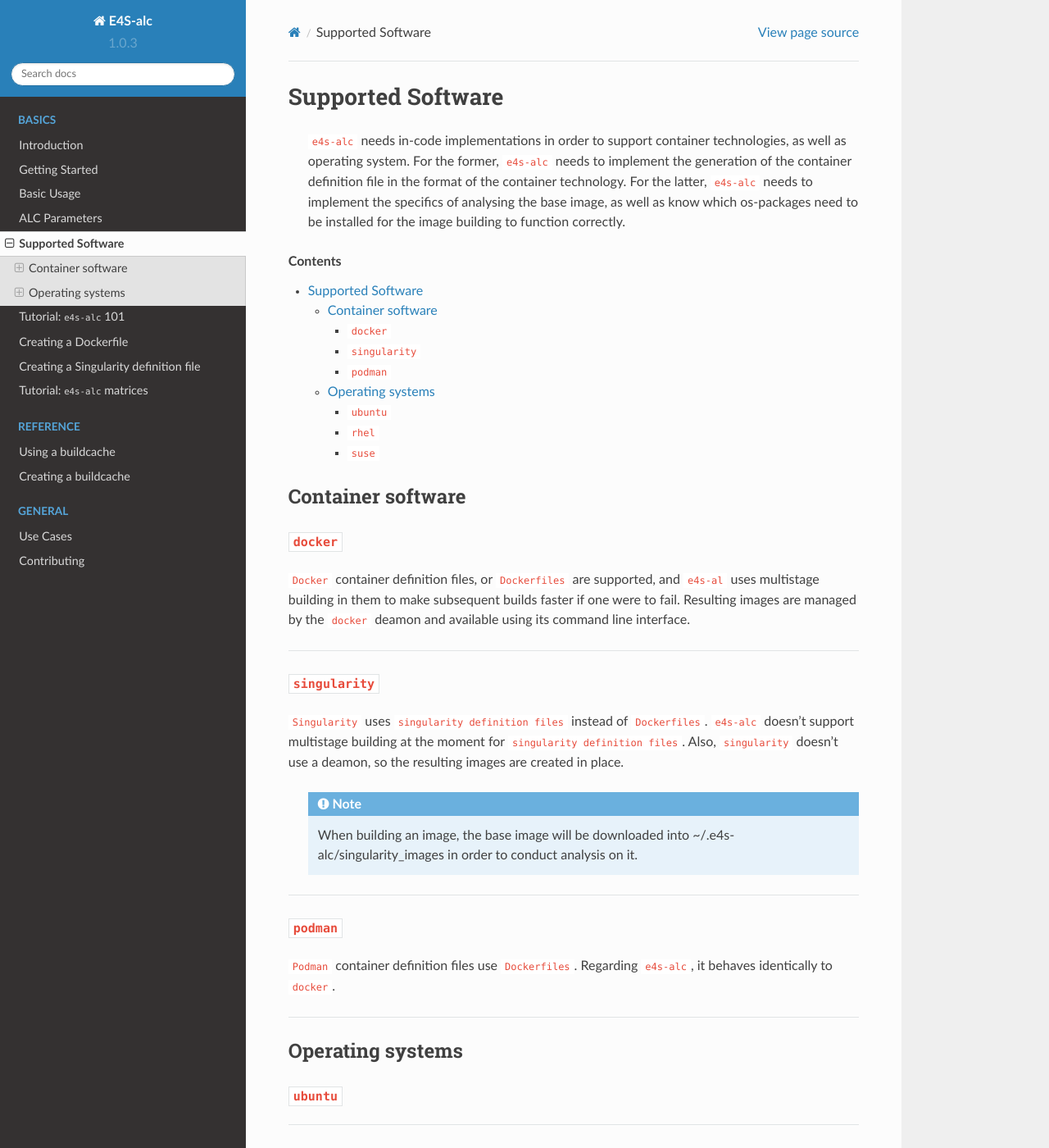
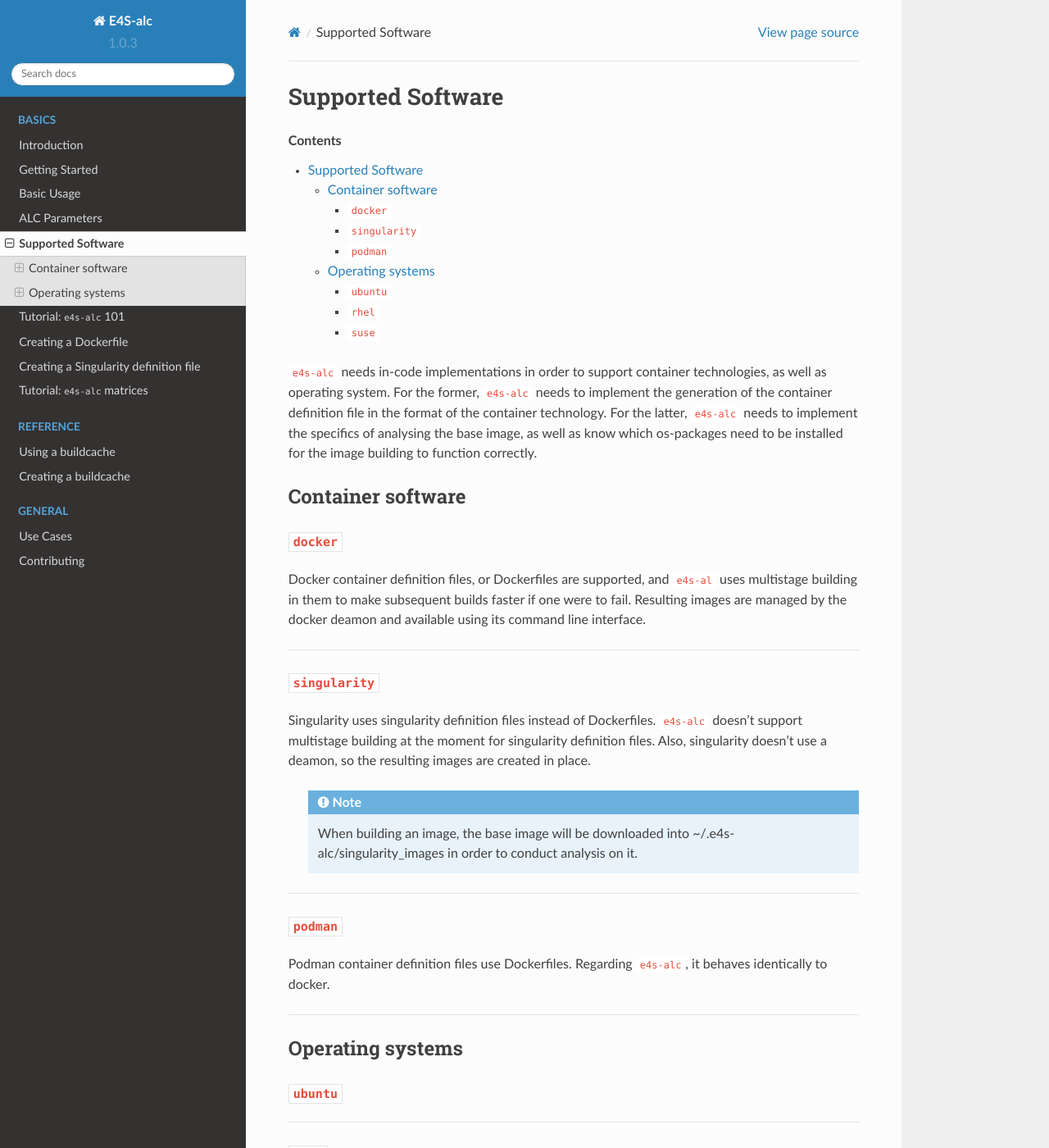
Before and after one commit to E4S-Project/e4s-alc, a Sphinx documentation site: the page built from docs/basics/supported_software.rst, in a window 1280 px wide and 1400 px high. Shown: the whole window at 82% size. Built offline with Sphinx 7.4.7 and the Read the Docs theme 2.0.0, drawn with Linux system fonts in a browser that asks for light colours.

Commit message:
ease of reading changes

```diff
--- a/docs/basics/supported_software.rst
+++ b/docs/basics/supported_software.rst
@@ -4,10 +4,11 @@
 Supported Software
 ===============
 
-    ``e4s-alc`` needs in-code implementations in order to support container technologies, as well as operating system. For the former, ``e4s-alc`` needs to implement the generation of the container definition file in the format of the container technology. For the latter, ``e4s-alc`` needs to implement the specifics of analysing the base image, as well as know which os-packages need to be installed for the image building to function correctly.
 
 .. contents::
    :depth: 3
+
+``e4s-alc`` needs in-code implementations in order to support container technologies, as well as operating system. For the former, ``e4s-alc`` needs to implement the generation of the container definition file in the format of the container technology. For the latter, ``e4s-alc`` needs to implement the specifics of analysing the base image, as well as know which os-packages need to be installed for the image building to function correctly.
 
 ---------------------
 Container software
@@ -17,7 +18,7 @@ Container software
 ``docker``
 ~~~~~~~~~~~
 
-``Docker`` container definition files, or ``Dockerfiles`` are supported, and ``e4s-al`` uses multistage building in them to make subsequent builds faster if one were to fail. Resulting images are managed by the ``docker`` deamon and available using its command line interface.
+Docker container definition files, or Dockerfiles are supported, and ``e4s-al`` uses multistage building in them to make subsequent builds faster if one were to fail. Resulting images are managed by the docker deamon and available using its command line interface.
 
 ----
 
@@ -25,7 +26,7 @@ Container software
 ``singularity``
 ~~~~~~~~~~~~
 
-``Singularity`` uses ``singularity definition files`` instead of ``Dockerfiles``. ``e4s-alc`` doesn't support multistage building at the moment for ``singularity definition files``. Also, ``singularity`` doesn't use a deamon, so the resulting images are created in place.
+Singularity uses singularity definition files instead of Dockerfiles. ``e4s-alc`` doesn't support multistage building at the moment for singularity definition files. Also, singularity doesn't use a deamon, so the resulting images are created in place.
 
  .. note::
     When building an image, the base image will be downloaded into ~/.e4s-alc/singularity_images in order to conduct analysis on it.
@@ -36,7 +37,7 @@ Container software
 ``podman``
 ~~~~~~~~~
 
-``Podman`` container definition files use ``Dockerfiles``. Regarding ``e4s-alc``, it behaves identically to ``docker``.
+Podman container definition files use Dockerfiles. Regarding ``e4s-alc``, it behaves identically to docker.
 
 ----
 
```
